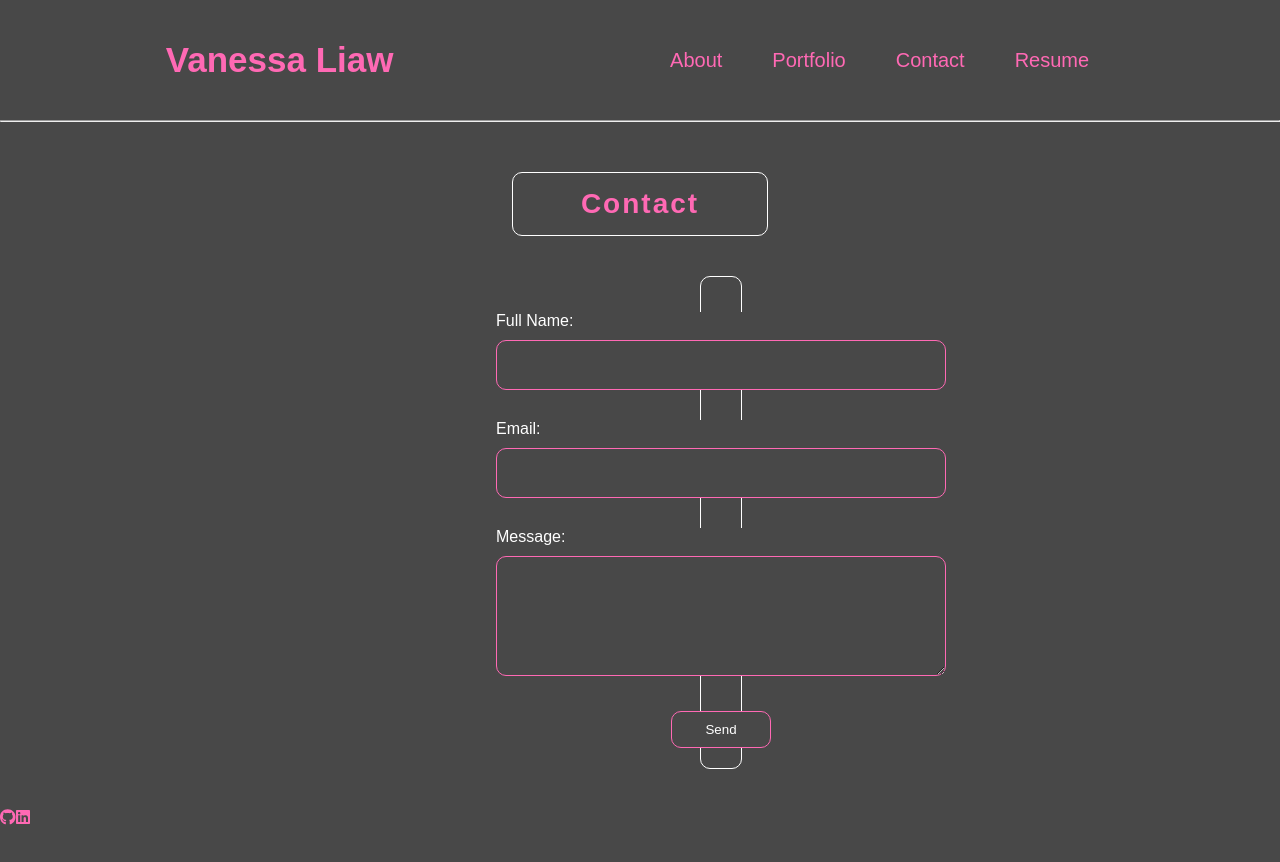
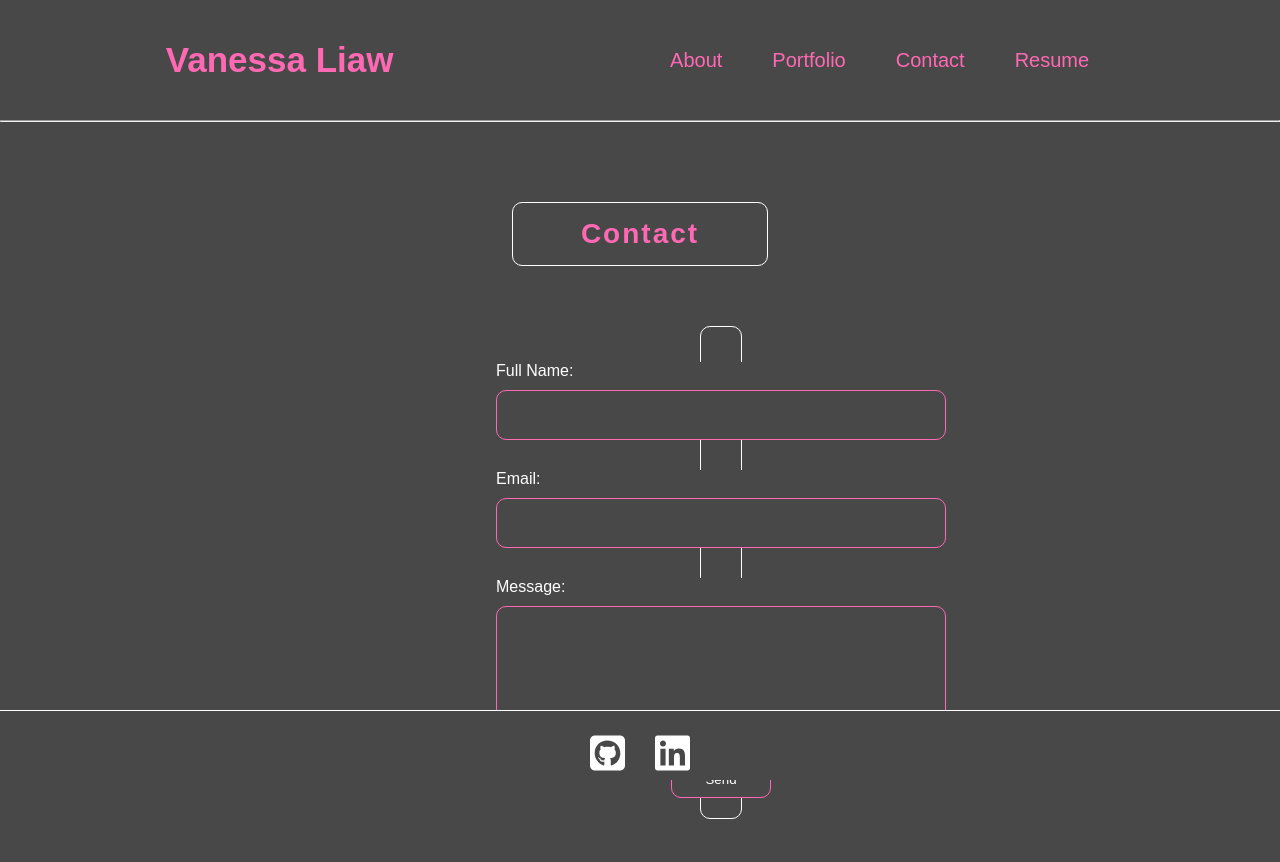
Before and after one commit to VanessaLiaw021/react-portoflio, a React (Create React App) app: page / in a window 1280 px wide. Shown: the top 862 px of the page. Before the commit the page ends 827 px from the top, so only its background shows below. Built offline with nearby package versions, Linux system fonts and the light colour scheme.

Commit message:
added content in footer component and style it too

```diff
--- a/src/App.css
+++ b/src/App.css
@@ -6,7 +6,7 @@
     padding: 0;
     box-sizing: border-box;
     background-color: #484848;
-    color: #FF69B4;
+    color: white;
     font-family: "Fire Sans", sans-serif;
 }
 
@@ -20,6 +20,7 @@
 
 .header h1 {
     font-size: 35px;
+    color: #FF69B4;
 }
 /* End Header Section */
 
@@ -28,6 +29,7 @@
     margin: 0 25px;
     text-decoration: none;
     font-size: 20px;
+    color: #FF69B4;
 }
 
 .nav a:hover {
@@ -37,7 +39,7 @@
 
 /* Start About Me Component */
 .main {
-    margin-top: 50px;
+    margin-top: 80px;
 }
 
 .nav-heading {
@@ -50,13 +52,15 @@
     border-radius: 10px;
     letter-spacing: 2px;
     font-size: 28px;
+    color: #FF69B4;
 }
 
 .about {
     display: flex;
     justify-content: center;
     align-items: center;
-    height: 60vh;
+    margin-top: 80px;
+    margin-bottom: 80px;
 }
 
 .about-heading {
@@ -94,7 +98,7 @@ form {
     align-items: center;
     border: 1px solid white;
     padding: 20px;
-    margin: 40px 700px;
+    margin: 60px 700px;
     border-radius: 10px;
 }
 
@@ -147,6 +151,21 @@ button:hover {
 
 /* Start Footer Component */
 footer {
-    color: white;
+    display: flex;
+    justify-content: center;
+    align-items: center;
+    position: absolute;
+    bottom: 20px;
+    width: 100%;
+    height: 70px;
+    border-top: 1px solid white;
+}
+
+footer a {
+    margin: 15px 15px 0 15px;
+}
+
+footer .icon {
+    font-size: 40px;
 }
 /* End Footer Component */
--- a/src/App.js
+++ b/src/App.js
@@ -1,6 +1,6 @@
 import React from "react";
 import Header from "./components/Header";
-// import About from "./components/About";
+import About from "./components/About";
 // import Portfolio from "./components/Portfolio";
 import Contact from "./components/Contact";
 import Footer from "./components/Footer";
--- a/src/components/About.js
+++ b/src/components/About.js
@@ -8,7 +8,7 @@ const About = () => {
     <div className="main">
         <h2 className="nav-heading">About Me</h2>
 
-        <div class="about">
+        <div className="about">
             <div>
                 <img src={Avatar} alt="Images of Vanessa Liaw" className="avatar"/>
             </div>
--- a/src/components/Footer.js
+++ b/src/components/Footer.js
@@ -1,17 +1,21 @@
 //Import packages
 import React from 'react';
 import { FontAwesomeIcon } from '@fortawesome/react-fontawesome';
-import { faGithub, faLinkedin } from "@fortawesome/free-brands-svg-icons";
+import { faGithubSquare, faLinkedin } from "@fortawesome/free-brands-svg-icons";
 
 //Footer Component
 const Footer = () => {
   return (
     <footer>
-        <a href="https://github.com/VanessaLiaw021"><FontAwesomeIcon icon={faGithub}/></a>
-        <a href="https://www.linkedin.com/in/vanessa-liaw-b0a1981a2/"><FontAwesomeIcon icon={faLinkedin}/></a>
+        <a href="https://github.com/VanessaLiaw021">
+            <FontAwesomeIcon icon={faGithubSquare} className="icon"/>
+        </a>
+        <a href="https://www.linkedin.com/in/vanessa-liaw-b0a1981a2/">
+            <FontAwesomeIcon icon={faLinkedin} className="icon"/>
+        </a>
     </footer>
-  )
-}
+  );
+};
 
 //Export Footer Component
 export default Footer;
```
